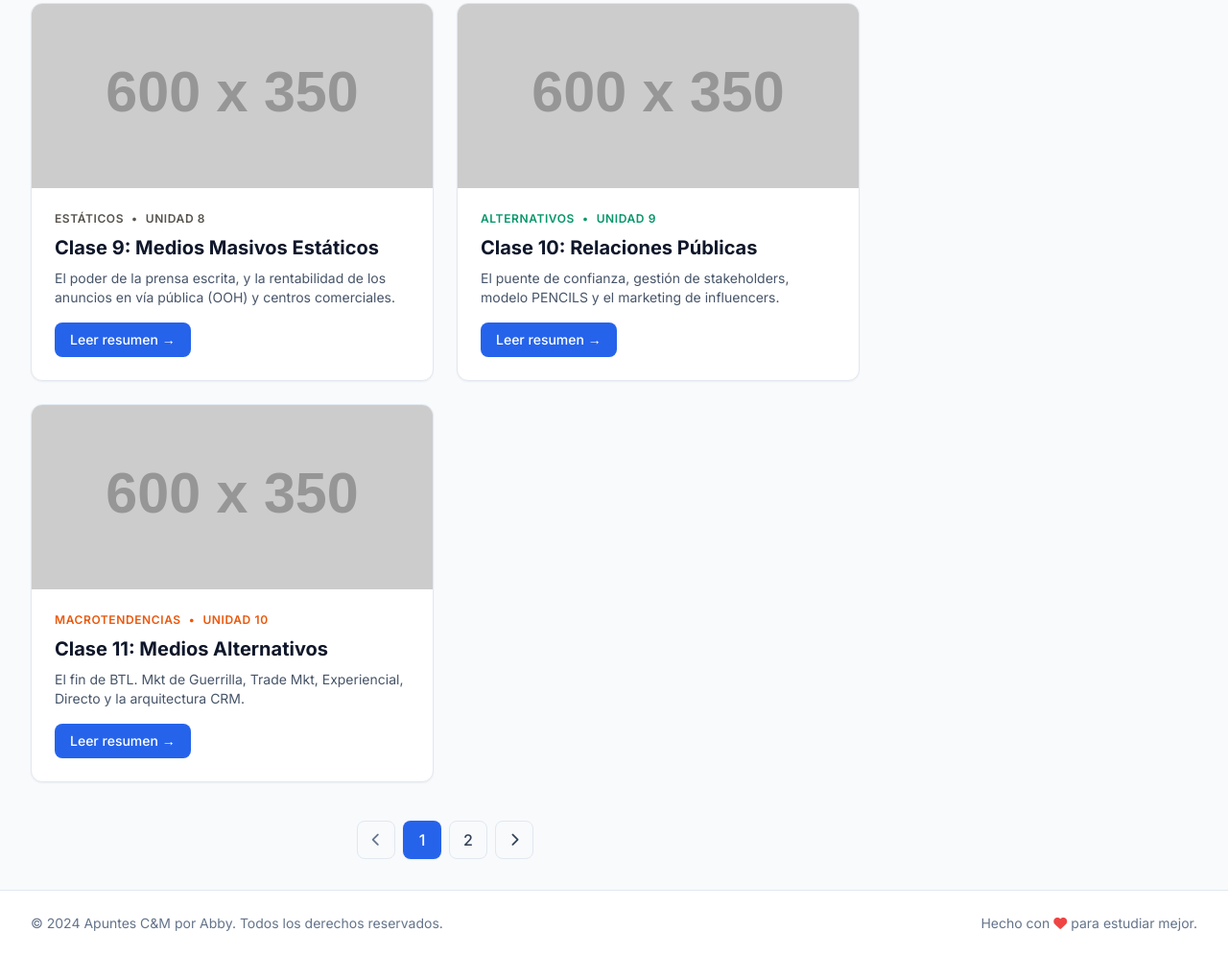
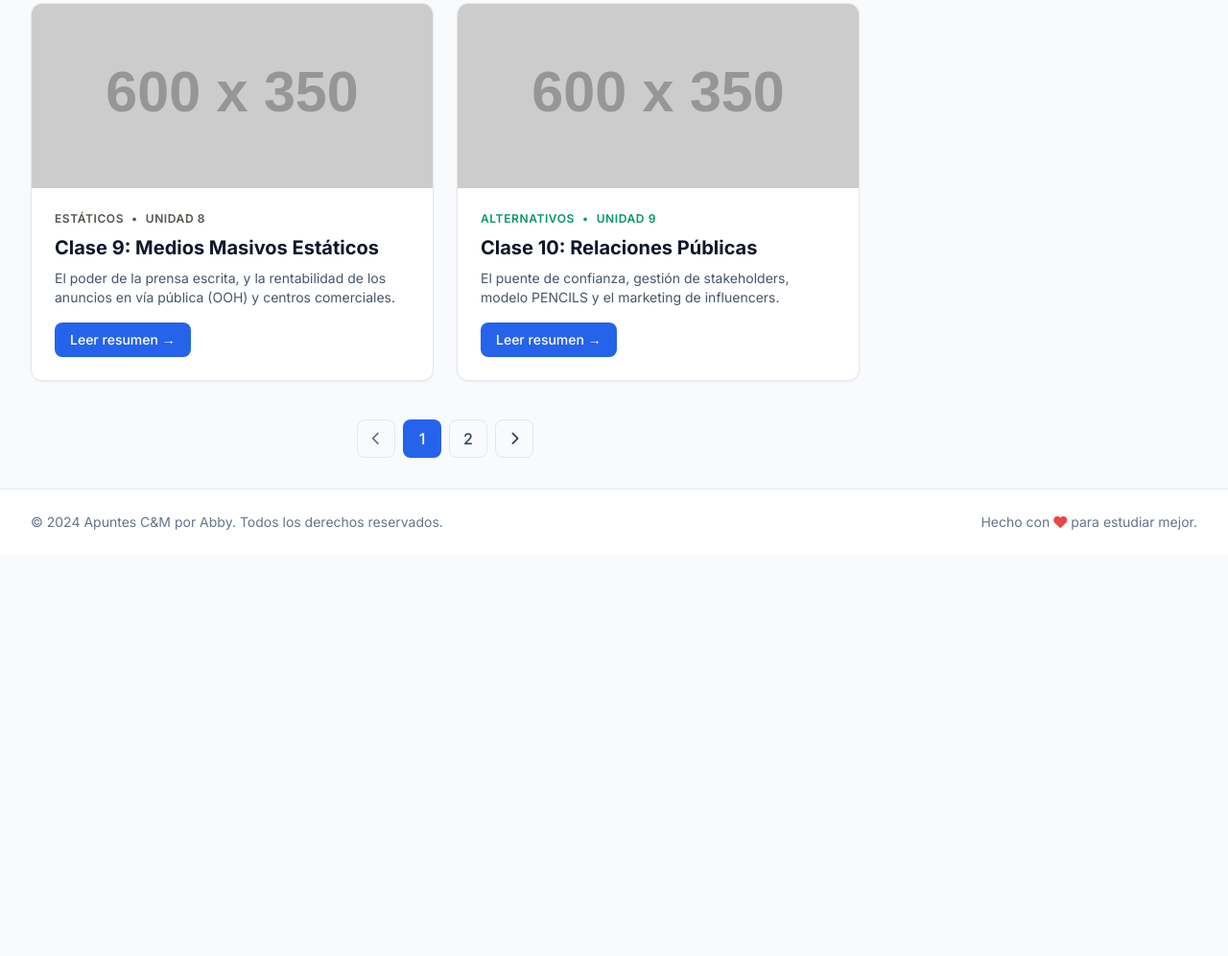
Before and after one commit to abbyrom-lab/PC_Comunicaciones-de-marketing, a plain HTML site: page index.html in a window 1280 px wide. Shown: the part 1544-2540 px from the top of the page at 96% size. After the commit the page ends 2122 px from the top, so only its background shows below. Drawn offline with nearby package versions, Linux system fonts and the light colour scheme; placeholder pictures from the web are drawn by us.

Commit message:
Remove Clase 11 article section from index.html
Removed article section for 'Clase 11' from index.html.

```diff
--- a/index.html
+++ b/index.html
@@ -211,22 +211,6 @@
         </div>
     </div>
 </article>
-                <!-- Tarjeta de Clase 11 -->
-<article class="bg-white rounded-xl shadow-sm border border-slate-200 overflow-hidden hover:shadow-md transition-shadow duration-300 flex flex-col">
-    <img src="https://placehold.co/600x350/ffedd5/ea580c?text=Clase+11" alt="Imagen representativa Clase 11" class="w-full h-48 object-cover">
-    <div class="p-6 flex-grow flex flex-col">
-        <div class="flex items-center gap-2 text-xs text-orange-600 font-semibold uppercase tracking-wider mb-2">
-            <span>Macrotendencias</span><span>•</span><span>Unidad 10</span>
-        </div>
-        <h2 class="text-xl font-bold text-slate-900 mb-2">Clase 11: Medios Alternativos</h2>
-        <p class="text-slate-600 text-sm mb-4 line-clamp-3">El fin de BTL. Mkt de Guerrilla, Trade Mkt, Experiencial, Directo y la arquitectura CRM.</p>
-        <div class="mt-auto">
-            <a href="clase-11.html" class="inline-flex items-center justify-center bg-blue-600 hover:bg-blue-700 text-white px-4 py-2 rounded-lg text-sm font-medium transition-colors">
-                Leer resumen &rarr;
-            </a>
-        </div>
-    </div>
-</article>
             </div>
 
             <!-- Paginación (Ejemplo visual) -->
```
